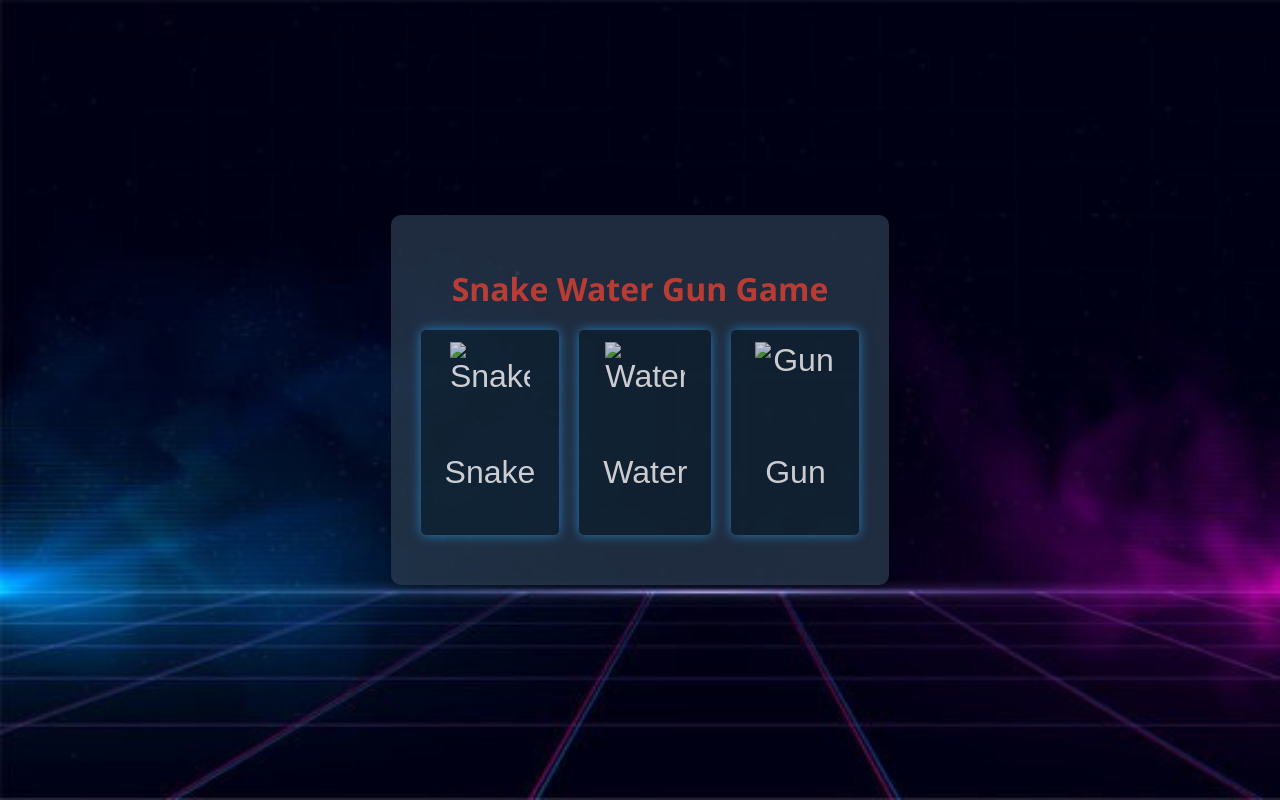
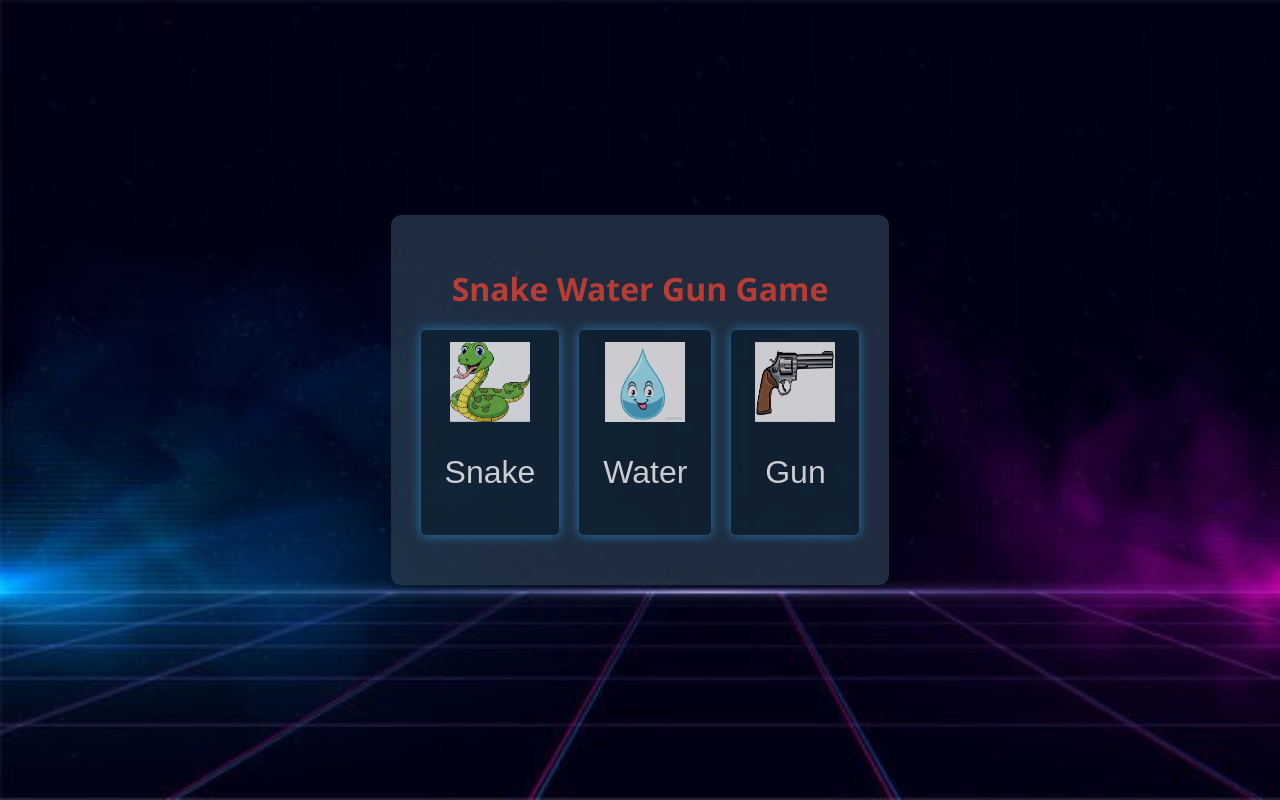
Before and after one commit to Codepreeti/Snake-Water-Gun-Game-Updated, a plain HTML site: page index.html in a window 1280 px wide. Drawn offline with Linux system fonts and the light colour scheme; files whose address does not match are found by name.

Commit message:
Update index.html

```diff
--- a/index.html
+++ b/index.html
@@ -12,17 +12,17 @@
         <div class="choices">
 
             <button onclick="startGame('S')">
-                <img src="images/snake.png" alt="Snake">
+                <img src="snake.png" alt="Snake">
                 <p>Snake</p>
             </button>
 
             <button onclick="startGame('W')">
-                <img src="images/water.png" alt="Water">
+                <img src="water.png" alt="Water">
                 <p>Water</p>
             </button>
 
             <button onclick="startGame('G')">
-                <img src="images/gun.png" alt="Gun">
+                <img src="gun.png" alt="Gun">
                 <p>Gun</p>
             </button>
 
@@ -31,8 +31,8 @@
         <div id="gameResult" class="result"></div>
     </div>
 
-    <audio id="winSound" src="sound/win.mp3" preload="auto"></audio>
-    <audio id="loseSound" src="sound/lose.mp3" preload="auto"></audio>
+    <audio id="winSound" src="win.mp3" preload="auto"></audio>
+    <audio id="loseSound" src="lose.mp3" preload="auto"></audio>
 
     <script src="script.js"></script>
 </body>
```
